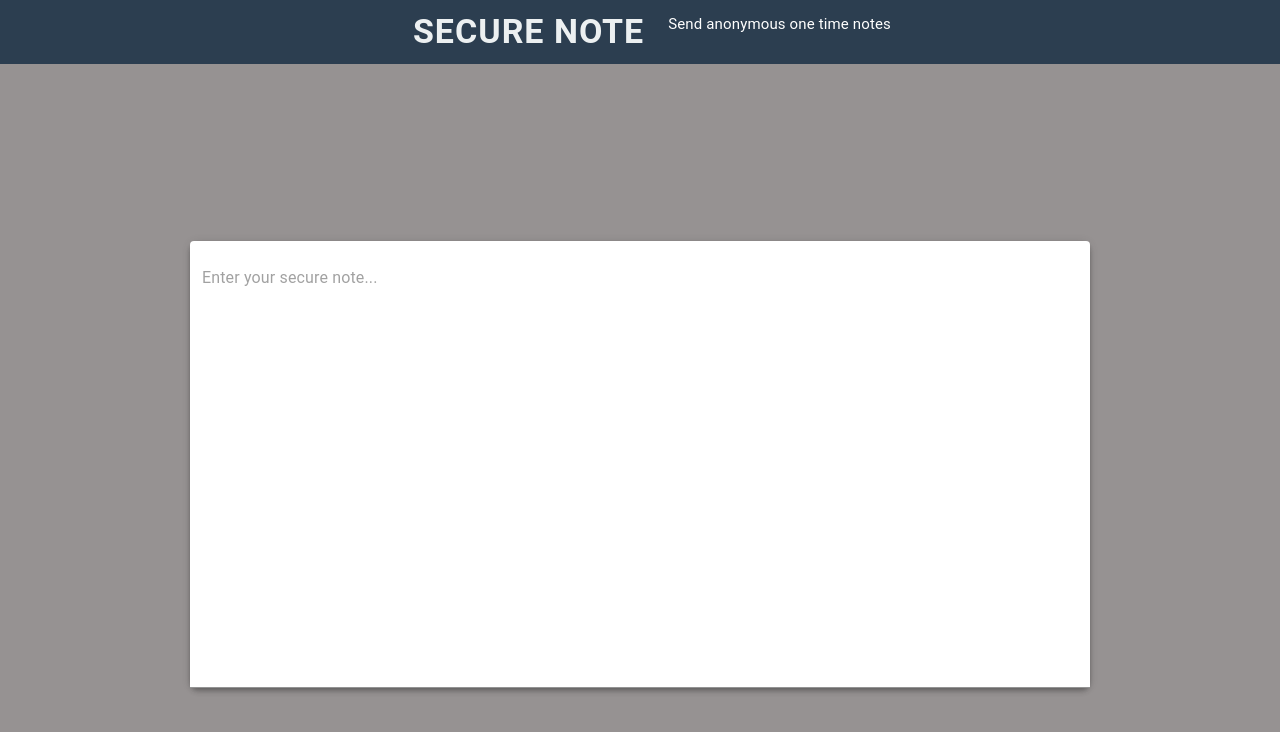
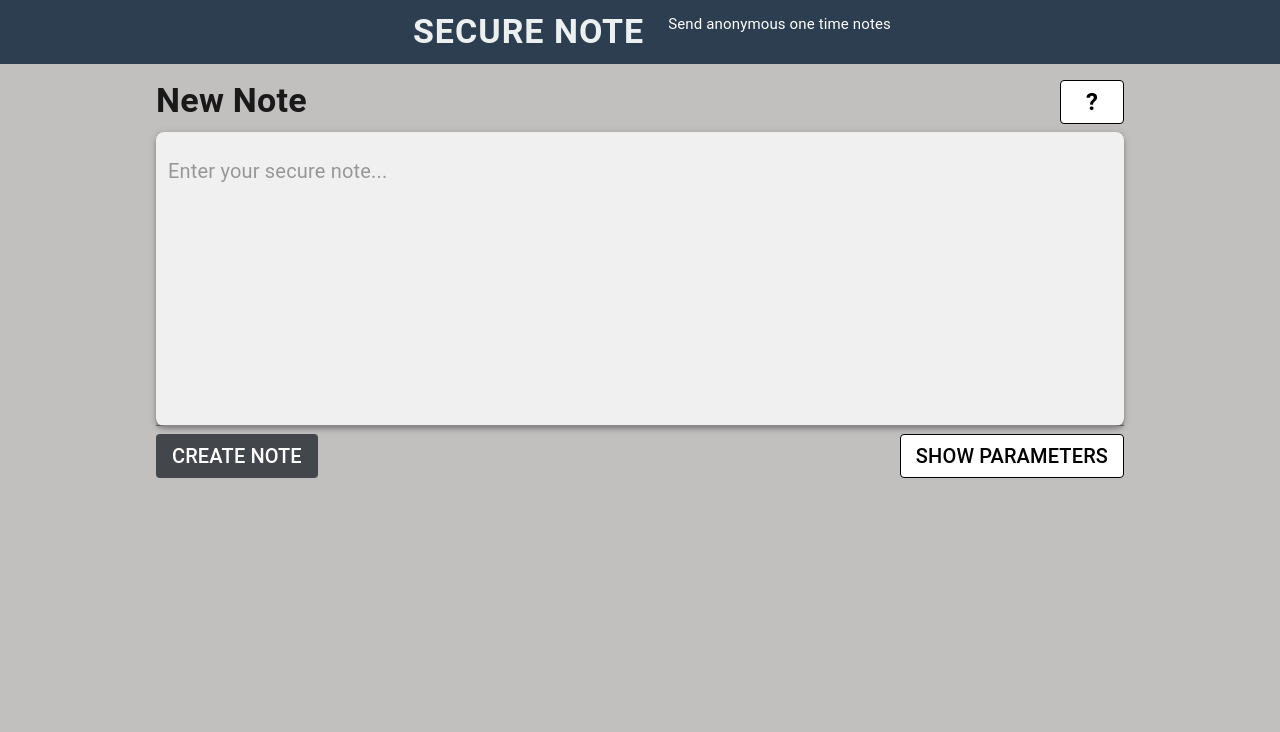
Before and after one commit to Tabbie05/Secure_note_frontend, a React (Vite) app in the folder client/: page / in a window 1280 px wide. Shown: the top 732 px of the page. Built offline with nearby package versions, Linux system fonts and the light colour scheme; some icons are missing.

Commit message:
feat : created full ui

```diff
--- a/client/src/App.jsx
+++ b/client/src/App.jsx
@@ -7,6 +7,7 @@ function App() {
     <>
     <Navbar />
     <Main />
+
     </>
   )
 }
--- a/client/src/Components/Main.jsx
+++ b/client/src/Components/Main.jsx
@@ -1,37 +1,162 @@
-import React from 'react';
-import { Box, TextField } from '@mui/material';
+import React, { useState } from "react";
+import { Box, TextField, Button, Typography, Paper } from "@mui/material";
+import { textinfo } from "../constants";
+import ParameterForm from './ParameterForm'
+
 
 function Main() {
+  const [toggleinfo, settoggleinfo] = useState(false);
+  const [toggleform, settoggleform] = useState(false);
+
+  const handleClickInfo = () => {
+    settoggleinfo((prev) => !prev);
+  };
+  const handleShowForm = () => {
+    settoggleform((prev)=>!prev)
+  };
+
+
   return (
     <Box
       sx={{
-        display: 'flex',
-        justifyContent: 'center',
-        alignItems: 'center',
-        height: '100vh',
-        backgroundColor: '#969292ff', // secure, dark background
+        display: "flex",
+        justifyContent: "center",
+        alignItems: "flex-start",
+        minHeight: "100vh",
+        backgroundColor: "#c2bfbfff",
         padding: 2,
-
       }}
     >
+      <Box
+        sx={{
+          display: "flex",
+          flexDirection: "column",
+          alignItems: "center",
+          gap: 1,
+          width: "100%",
+          maxWidth: 1000,
+          px: 2,
+        }}
+      >
+        {/* Top Bar */}
+        <Box
+          sx={{
+            display: "flex",
+            justifyContent: "space-between",
+            width: "100%",
+          }}
+        >
+          <Typography variant="h4" sx={{ fontWeight: "bold" }}>
+            New Note
+          </Typography>
+          <Button
+            variant="outlined"
+            sx={{
+              backgroundColor: "#ffffffff",
+              borderColor: "black",
+              color: "black",
+              "&:hover": {
+                borderColor: "black",
+              },
+            }}
+            onClick={handleClickInfo}
+          >
+            <Typography variant="h5" sx={{ fontWeight: "bold" }}>
+              ?
+            </Typography>
+          </Button>
+        </Box>
+
+        {/* Info Box */}
+        {toggleinfo && (
+          <Paper
+            elevation={3}
+            sx={{
+              backgroundColor: "#fff8e1", // soft yellow
+              borderRadius: 2,
+              p: 2,
+              mt: 1,
+              width: "100%",
+              maxWidth: 800,
+              maxHeight: 220,
+              overflowY: "auto",
+              transition: "transform 0.3s ease",
+              "&:hover": {
+                transform: "scale(1.01)",
+                boxShadow: 6,
+              },
+            }}
+          >
+            {textinfo.split("\n").map((line, index) => (
+              <Typography key={index} variant="body2" sx={{ mb: 0.8 }}>
+                {line}
+              </Typography>
+            ))}
+          </Paper>
+        )}
+
+        {/* TextField */}
         <TextField
           id="secure-note-input"
           placeholder="Enter your secure note..."
           multiline
           variant="filled"
-        rows={18}
+          rows={9}
           sx={{
-          width: '80%',
-          maxWidth: 900,
-          bgcolor: '#FFFFFF', // white textarea on dark bg
+            width: "100%",
+            backgroundColor: "#ffffffff",
             borderRadius: 2,
             boxShadow: 4,
-          input: { color: '#2C3E50' },
-          '& .MuiFilledInput-root': {
-            backgroundColor: '#FFFFFF',
+            input: {
+              color: "#2C3E50",
+            },
+            "& .MuiFilledInput-root": {
+              fontSize: "1.25rem",
             },
           }}
         />
+
+
+        {toggleform &&  <ParameterForm/>}
+
+        {/* Bottom Buttons */}
+        <Box
+          sx={{
+            display: "flex",
+            justifyContent: "space-between",
+            width: "100%",
+          }}
+        >
+          <Button
+            variant="contained"
+            sx={{
+              backgroundColor: "#43464bff",
+              color: "#FFFFFF",
+              "&:hover": {
+                backgroundColor: "#252525ff",
+              },
+              boxShadow: "none",
+            }}
+          >
+            <Typography variant="h6">Create Note</Typography>
+          </Button>
+
+          <Button
+            variant="outlined"
+            sx={{
+              borderColor: "black",
+              backgroundColor: "#ffffffff",
+              color: "black",
+              "&:hover": {
+                borderColor: "black",
+              },
+            }}
+            onClick={handleShowForm}
+          >
+            <Typography variant="h6">{toggleform ? "Disable Options" : "Show Parameters"}</Typography>
+          </Button>
+        </Box>
+      </Box>
     </Box>
   );
 }
--- /dev/null
+++ b/client/src/Components/ParameterForm.jsx
@@ -0,0 +1,133 @@
+import React, { useState } from "react";
+import {
+  Box,
+  Select,
+  MenuItem,
+  InputLabel,
+  FormControl,
+  Checkbox,
+  FormControlLabel,
+  Stack,
+  Typography,
+  TextField,
+} from "@mui/material";
+import { expirationOptions } from "../constants";
+
+function ParameterForm() {
+  const [value, setValue] = useState(expirationOptions[0]);
+  const [checked, setChecked] = useState(false);
+
+  return (
+    <Box
+      sx={{
+        backgroundColor: "white",
+        display: "flex",
+        justifyContent: "center",
+        alignItems: "center",
+        px: 2,
+        py: 4,
+        border: 2,
+        borderRadius: 2,
+      }}
+    >
+      <Box
+        sx={{
+          width: "100%",
+          maxWidth: 900,
+          p: 3,
+        }}
+      >
+        {/* Select + Checkbox */}
+        <Stack
+          spacing={2}
+          direction={{ xs: "column", md: "row" }}
+          alignItems={{ xs: "flex-start", md: "center" }}
+        >
+          <FormControl fullWidth>
+            <InputLabel id="expiration-label" sx={{ fontWeight: "bold" }}>
+              The note will self-destruct
+            </InputLabel>
+            <Select
+              labelId="expiration-label"
+              value={value}
+              label="The note will self-destruct"
+              onChange={(e) => setValue(e.target.value)}
+            >
+              {expirationOptions.map((option) => (
+                <MenuItem key={option} value={option}>
+                  {option}
+                </MenuItem>
+              ))}
+            </Select>
+          </FormControl>
+
+          <FormControlLabel
+            control={
+              <Checkbox
+                checked={checked}
+                onChange={(e) => setChecked(e.target.checked)}
+              />
+            }
+            label="Do not ask for confirmation before showing and destroying the note."
+            sx={{ ml: { md: 4 }, width: "100%" }}
+          />
+        </Stack>
+
+        {/* Secret Password */}
+        <Box mt={4}>
+          <Typography variant="h5" sx={{ fontWeight: "bold", mb: 2 }}>
+            Secret password
+          </Typography>
+          <Stack
+            spacing={2}
+            direction={{ xs: "column", md: "row" }}
+            width="100%"
+          >
+            <TextField
+              fullWidth
+              label="Enter the password to decrypt the note"
+              type="password"
+              variant="outlined"
+            />
+            <TextField
+              fullWidth
+              label="Repeat password"
+              type="password"
+              variant="outlined"
+            />
+          </Stack>
+        </Box>
+
+        {/* Destruction Notification */}
+        <Box mt={4}>
+          <Typography variant="h5" sx={{ fontWeight: "bold", mb: 1 }}>
+            Destruction notification
+          </Typography>
+          <Typography variant="body2" sx={{ color: "gray", mb: 2 }}>
+            E-mail to receive notification of the destruction of the note.
+          </Typography>
+          <Stack
+            spacing={2}
+            direction={{ xs: "column", md: "row" }}
+            width="100%"
+          >
+            <TextField
+              fullWidth
+              type="email"
+              label="Email"
+              variant="outlined"
+            />
+            <TextField
+              fullWidth
+              label="Note link title (optional)"
+              type="text"
+              variant="outlined"
+            />
+          </Stack>
+        </Box>
+      </Box>
+    </Box>
+  );
+}
+
+export default ParameterForm;
--- /dev/null
+++ b/client/src/constants.js
@@ -0,0 +1,18 @@
+export const expirationOptions = [
+  'After reading',
+  'After 1 hour',
+  'After 24 hours',
+  'After 7 days',
+  'After 30 days',
+];
+
+export  const textinfo = `With Privnote you can send notes that will self-destruct after being read.
+
+1. Write the note below, encrypt it and get a link.
+2. Send the link to whom you want to read the note.
+3. The note will self-destruct after being read by the recipient.
+
+By clicking the options button, you can:
+- Set a manual password to encrypt the note
+- Set an expiration date
+- Be notified when the note is destroyed`;
```
Also changed, not shown: 1 other file (tests, documents, lock files or other folders). Lines whose indentation alone changed are shown as unchanged.
